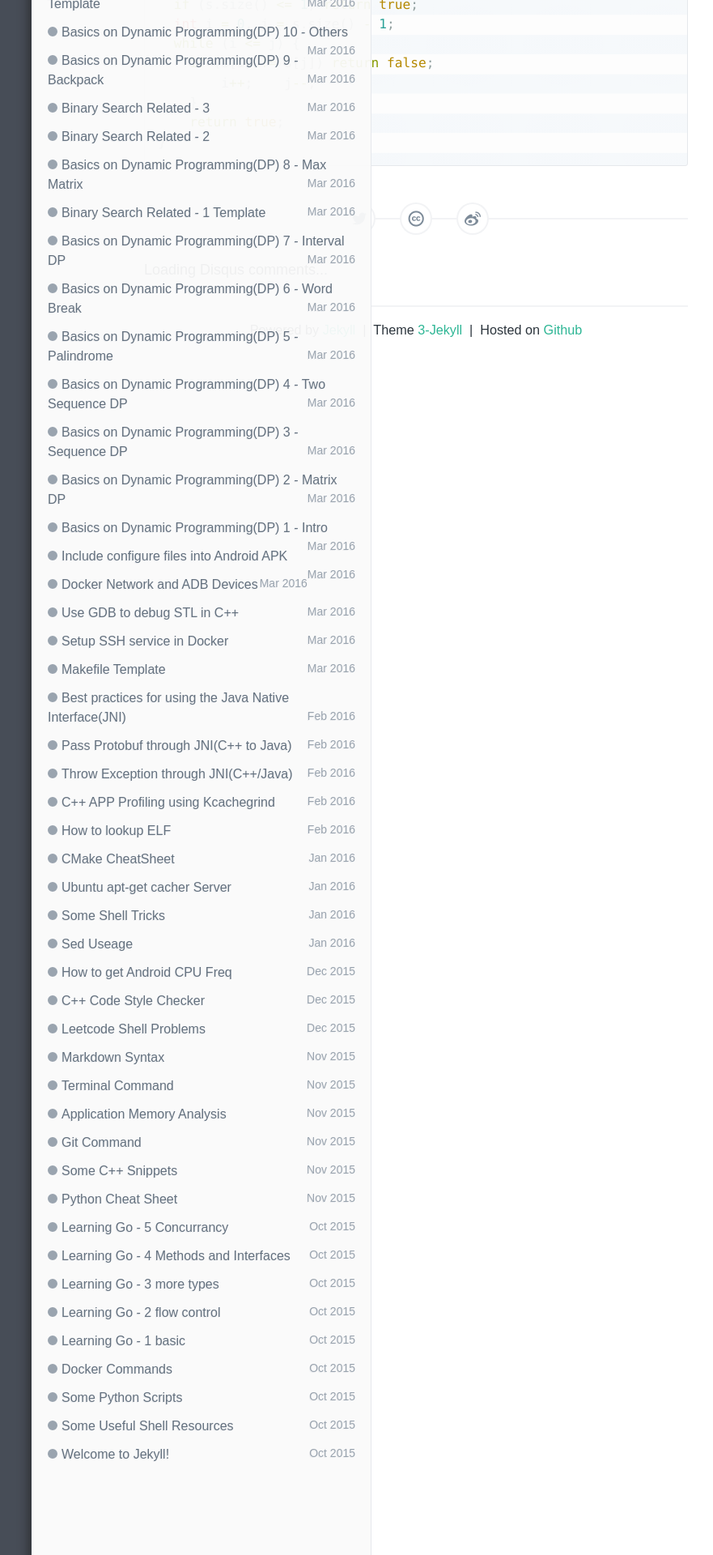
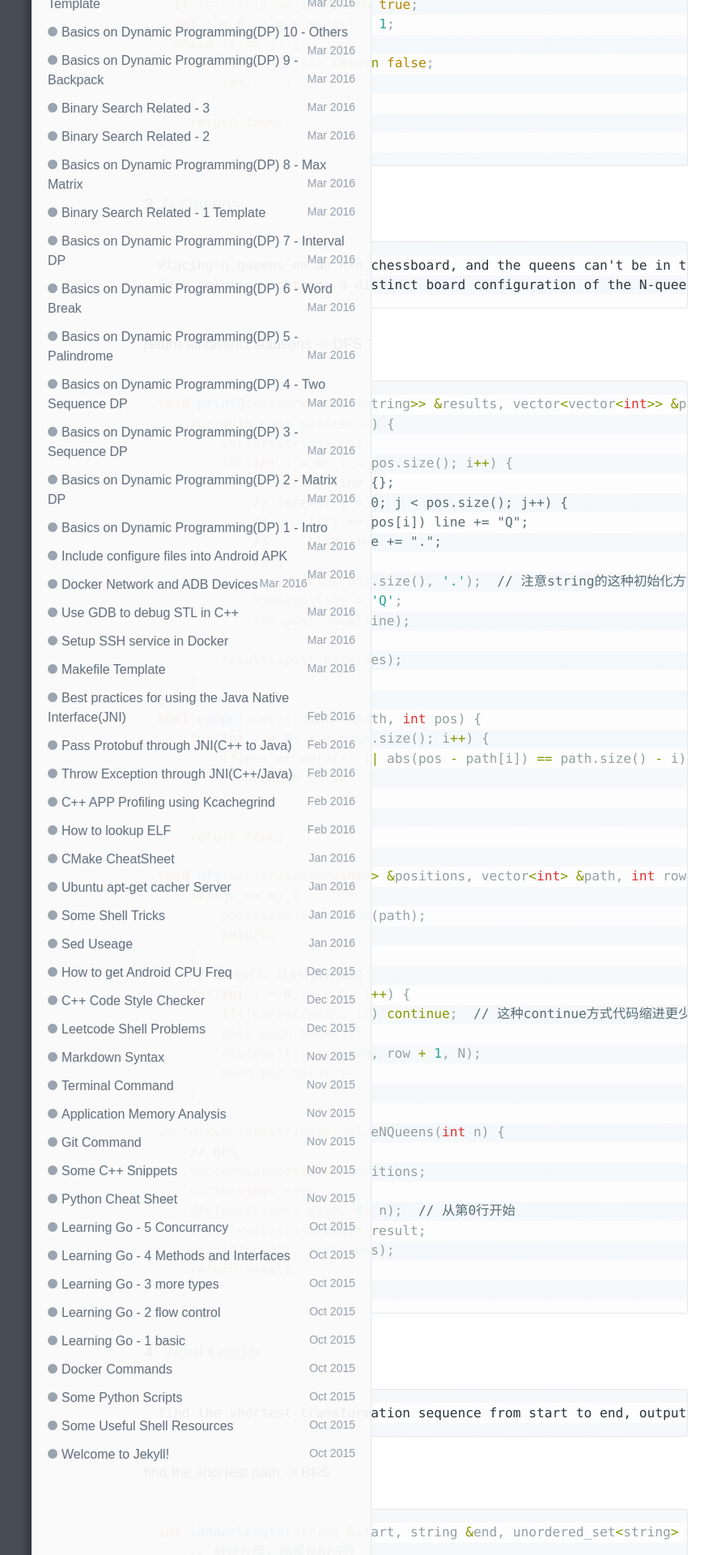
Before and after one commit to wykvictor/wykvictor.github.io, a Jekyll site: the page built from _posts/algorithm/2016-03-23-Combination-Permutation-4.md, in a window 1280 px wide. Shown: the part 2775-4695 px from the top of the page at 81% size, without its empty margins (126-1007 px from the left). Built offline with Jekyll 4.4.1, drawn with Linux system fonts in a browser that asks for light colours; comment, search, counter and statistics services are not loaded; some of the changed text lies outside the part shown.

Commit message:
update n queens

````diff
--- a/_posts/algorithm/2016-03-23-Combination-Permutation-4.md
+++ b/_posts/algorithm/2016-03-23-Combination-Permutation-4.md
@@ -109,3 +109,99 @@
     return true;
 }
 {% endhighlight %}
+
+### 3. [N Queens](https://www.lintcode.com/problem/33/)
+```
+Placing n queens on an n×n chessboard, and the queens can't be in the same row, column, diagonal line.Given an integer n, return all distinct solutions.
+Each solution contains a distinct board configuration of the N-queens' placement, where 'Q' and '.' each indicate a queen and an empty space respectively.
+```
+return all distinct solutions -> DFS：
+{% highlight C++ %}
+void printQ(vector<vector<string>> &results, vector<vector<int>> &positions) {
+    for(auto pos: positions) {
+        vector<string> res;
+        for(int i = 0; i < pos.size(); i++) {
+            // string line {};
+            // for(int j = 0; j < pos.size(); j++) {
+            //     if(j == pos[i]) line += "Q";
+            //     else line += ".";
+            // }
+            string line(pos.size(), '.');  // 注意string的这种初始化方式，类似vector!
+            line[pos[i]] = 'Q';
+            res.push_back(line);
+        }
+        results.push_back(res);
+    }
+}
+bool canput(vector<int> &path, int pos) {
+    for(int i = 0; i < path.size(); i++) {
+        if(pos == path[i] || abs(pos - path[i]) == path.size() - i) {
+            return false;
+        }
+    }
+    return true;
+}
+void dfs(vector<vector<int>> &positions, vector<int> &path, int row, int N) {
+    if(row == N) {
+        positions.push_back(path);
+        return;
+    }
+    // 第row行，从0位置开始放
+    for(int i = 0; i < N; i++) {
+        if(!canput(path, i)) continue;  // 这种continue方式代码缩进更少
+        path.push_back(i);
+        dfs(positions, path, row + 1, N);
+        path.pop_back();
+    }
+}
+vector<vector<string>> solveNQueens(int n) {
+    // DFS
+    vector<vector<int>> positions;
+    vector<int> path;
+    dfs(positions, path, 0, n);  // 从第0行开始
+    vector<vector<string>> result;
+    printQ(result, positions);
+    return result;
+}
+{% endhighlight %}
+
+### 4. [Word Ladder](https://www.lintcode.com/problem/120/)
+```
+find the shortest transformation sequence from start to end, output the length of the sequence
+```
+find the shortest path -> BFS：
+{% highlight C++ %}
+int ladderLength(string &start, string &end, unordered_set<string> &dict) {
+    // 最短长度，那就是BFS啦
+    unordered_set<string> visited;
+    queue<string> q;
+    q.push(start);
+    visited.insert(start);
+    int shortest = 2;
+    while(!q.empty()) {
+        // 把上一轮的都pop出来
+        for(int i = q.size(); i > 0; i--) {
+            string cur = q.front();
+            q.pop();
+            for(char c = 'a'; c <= 'z'; c++) {
+                for(int l = 0; l < cur.size(); l++) {
+                    string nextcur = cur;
+                    nextcur[l] = c;
+                    // 先判断，如果对了，就退出了。因为end不在dict里
+                    if(nextcur == end) return shortest;
+                    // 是它自己，或者dict里没有，就continue
+                    if(nextcur == cur || dict.find(nextcur) == dict.end()) continue;
+                    if(visited.find(nextcur) != visited.end()) continue;  // !!别忘了，如果放过了，否则死循环
+                    q.push(nextcur);
+                    visited.insert(nextcur);
+                }
+            }
+        }
+        shortest++;
+    }
+    return 0;
+}
+// 拓展：找出所有从start到end的最短转换序列
+// 那么需要在BFS过程中，记录图的边map<string, vector<string>> next_word_dict;然后用DFS找distance为最短的path
+// 剪枝：用距离，比如存unordered_map<string, int> distance(代替之前的visited)，保证distance是一个越来越近的状态
+{% endhighlight %}
````
Also changed, not shown: _posts/algorithm/2016-05-27-Data-Structure-2.md (+1 -0 lines).
